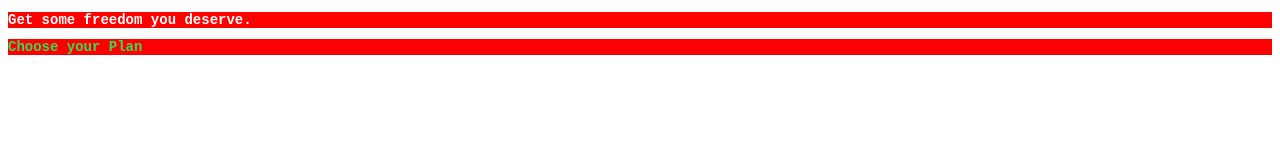
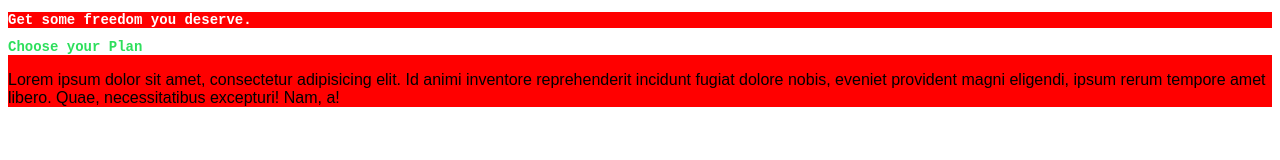
Before and after one commit to nischithaMJain/MS-CSS-01-2023, a plain HTML site: page index.html in a window 1280 px wide. Drawn offline with Linux system fonts and the light colour scheme.

Commit message:
feb-01-02-2023: specificity and priority

```diff
--- a/custom.css
+++ b/custom.css
@@ -1,11 +1,15 @@
-section{
+body {
+  font-family: "Montserrat", sans-serif;
+}
+section {
   background-color: red;
 }
-h1{
+.section-name {
+  color: #2ddf5c;
+  background: white;
+}
+h1 {
   color: white;
-  font-family:'Courier New', Courier, monospace;
+  font-family: "Courier New", Courier, monospace;
   font-size: 14px;
 }
-.section-name{
-  color: #2ddf5c;
-}
--- a/index.html
+++ b/index.html
@@ -1,12 +1,17 @@
 <!DOCTYPE html>
 <html lang="en">
   <head>
-  <meta charset="UTF-8">
-  <meta http-equiv="X-UA-Compatible" content="IE=edge">
-  <meta name="viewport" content="width=device-width, initial-scale=1.0">
+    <meta charset="UTF-8" />
+    <meta http-equiv="X-UA-Compatible" content="IE=edge" />
+    <meta name="viewport" content="width=device-width, initial-scale=1.0" />
     <title>uHost</title>
-  <link rel="stylesheet" href="custom.css"/>
-  <link rel="preconnect" href="https://fonts.googleapis.com"><link rel="preconnect" href="https://fonts.gstatic.com" crossorigin><link href="https://fonts.googleapis.com/css2?family=Roboto:wght@100&display=swap" rel="stylesheet">
+    <link rel="stylesheet" href="custom.css" />
+    <link rel="preconnect" href="https://fonts.googleapis.com" />
+    <link rel="preconnect" href="https://fonts.gstatic.com" crossorigin />
+    <link
+      href="https://fonts.googleapis.com/css2?family=Roboto:wght@100&display=swap"
+      rel="stylesheet"
+    />
   </head>
   <body>
     <main>
@@ -15,8 +20,13 @@
       </section>
       <section>
         <h1 class="section-name">Choose your Plan</h1>
+        <p>
+          Lorem ipsum dolor sit amet, consectetur adipisicing elit. Id animi
+          inventore reprehenderit incidunt fugiat dolore nobis, eveniet
+          provident magni eligendi, ipsum rerum tempore amet libero. Quae,
+          necessitatibus excepturi! Nam, a!
+        </p>
       </section>
     </main>
-
   </body>
 </html>
```
Lines whose indentation alone changed are shown as unchanged.
